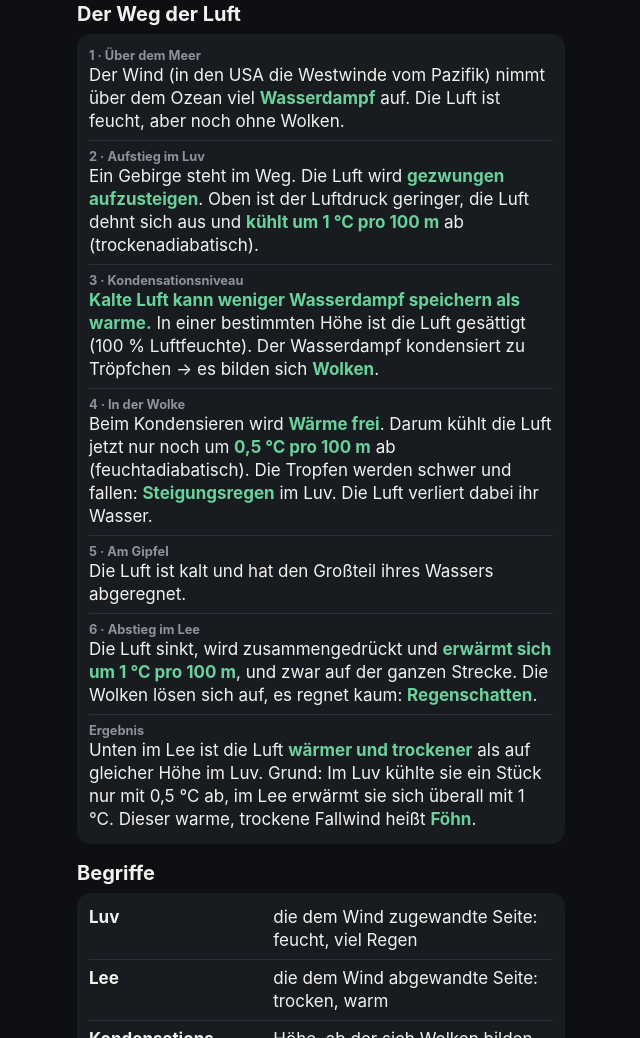
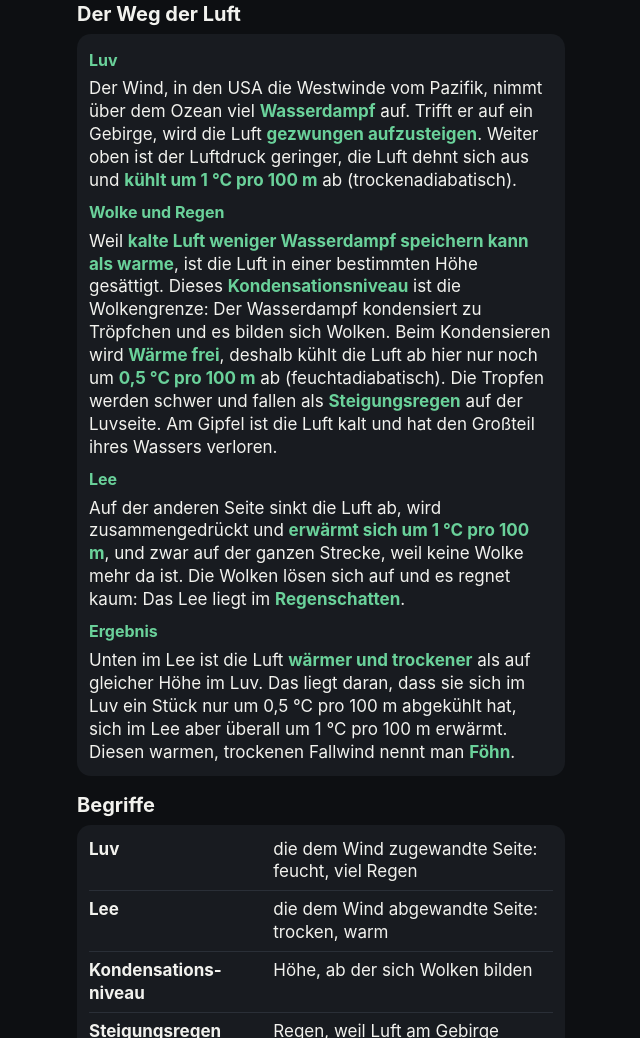
Before and after one commit to Maxi3011-ui/geo-amerika-lernzettel, a plain HTML site: page index.html in a window 1280 px wide. Shown: the part 467-1505 px from the top of the page, without its empty margins (319-959 px from the left). Drawn offline with Linux system fonts and the light colour scheme.

Commit message:
Weg der Luft als Fließtext
Co-Authored-By: Claude Opus 5.5 <noreply@anthropic.com>

```diff
--- a/index.html
+++ b/index.html
@@ -148,13 +148,14 @@
 
     <h2>Der Weg der Luft</h2>
     <div class="card">
-      <div class="step"><div class="t">1 · Über dem Meer</div><div class="c">Der Wind (in den USA die Westwinde vom Pazifik) nimmt über dem Ozean viel <b>Wasserdampf</b> auf. Die Luft ist feucht, aber noch ohne Wolken.</div></div>
-      <div class="step"><div class="t">2 · Aufstieg im Luv</div><div class="c">Ein Gebirge steht im Weg. Die Luft wird <b>gezwungen aufzusteigen</b>. Oben ist der Luftdruck geringer, die Luft dehnt sich aus und <b>kühlt um 1 °C pro 100 m</b> ab (trockenadiabatisch).</div></div>
-      <div class="step"><div class="t">3 · Kondensationsniveau</div><div class="c"><b>Kalte Luft kann weniger Wasserdampf speichern als warme.</b> In einer bestimmten Höhe ist die Luft gesättigt (100 % Luftfeuchte). Der Wasserdampf kondensiert zu Tröpfchen → es bilden sich <b>Wolken</b>.</div></div>
-      <div class="step"><div class="t">4 · In der Wolke</div><div class="c">Beim Kondensieren wird <b>Wärme frei</b>. Darum kühlt die Luft jetzt nur noch um <b>0,5 °C pro 100 m</b> ab (feuchtadiabatisch). Die Tropfen werden schwer und fallen: <b>Steigungsregen</b> im Luv. Die Luft verliert dabei ihr Wasser.</div></div>
-      <div class="step"><div class="t">5 · Am Gipfel</div><div class="c">Die Luft ist kalt und hat den Großteil ihres Wassers abgeregnet.</div></div>
-      <div class="step"><div class="t">6 · Abstieg im Lee</div><div class="c">Die Luft sinkt, wird zusammengedrückt und <b>erwärmt sich um 1 °C pro 100 m</b>, und zwar auf der ganzen Strecke. Die Wolken lösen sich auf, es regnet kaum: <b>Regenschatten</b>.</div></div>
-      <div class="step"><div class="t">Ergebnis</div><div class="c">Unten im Lee ist die Luft <b>wärmer und trockener</b> als auf gleicher Höhe im Luv. Grund: Im Luv kühlte sie ein Stück nur mit 0,5 °C ab, im Lee erwärmt sie sich überall mit 1 °C. Dieser warme, trockene Fallwind heißt <b>Föhn</b>.</div></div>
+      <h3>Luv</h3>
+      <p>Der Wind, in den USA die Westwinde vom Pazifik, nimmt über dem Ozean viel <b>Wasserdampf</b> auf. Trifft er auf ein Gebirge, wird die Luft <b>gezwungen aufzusteigen</b>. Weiter oben ist der Luftdruck geringer, die Luft dehnt sich aus und <b>kühlt um 1 °C pro 100 m</b> ab (trockenadiabatisch).</p>
+      <h3>Wolke und Regen</h3>
+      <p>Weil <b>kalte Luft weniger Wasserdampf speichern kann als warme</b>, ist die Luft in einer bestimmten Höhe gesättigt. Dieses <b>Kondensationsniveau</b> ist die Wolkengrenze: Der Wasserdampf kondensiert zu Tröpfchen und es bilden sich Wolken. Beim Kondensieren wird <b>Wärme frei</b>, deshalb kühlt die Luft ab hier nur noch um <b>0,5 °C pro 100 m</b> ab (feuchtadiabatisch). Die Tropfen werden schwer und fallen als <b>Steigungsregen</b> auf der Luvseite. Am Gipfel ist die Luft kalt und hat den Großteil ihres Wassers verloren.</p>
+      <h3>Lee</h3>
+      <p>Auf der anderen Seite sinkt die Luft ab, wird zusammengedrückt und <b>erwärmt sich um 1 °C pro 100 m</b>, und zwar auf der ganzen Strecke, weil keine Wolke mehr da ist. Die Wolken lösen sich auf und es regnet kaum: Das Lee liegt im <b>Regenschatten</b>.</p>
+      <h3>Ergebnis</h3>
+      <p>Unten im Lee ist die Luft <b>wärmer und trockener</b> als auf gleicher Höhe im Luv. Das liegt daran, dass sie sich im Luv ein Stück nur um 0,5 °C pro 100 m abgekühlt hat, sich im Lee aber überall um 1 °C pro 100 m erwärmt. Diesen warmen, trockenen Fallwind nennt man <b>Föhn</b>.</p>
     </div>
 
     <h2>Begriffe</h2>
```
